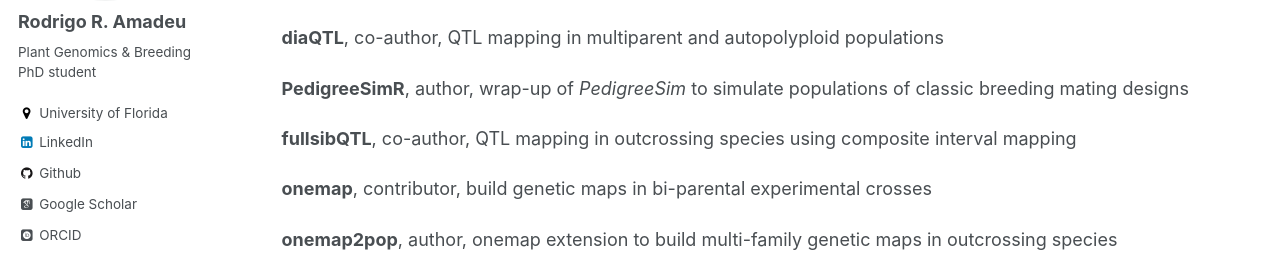
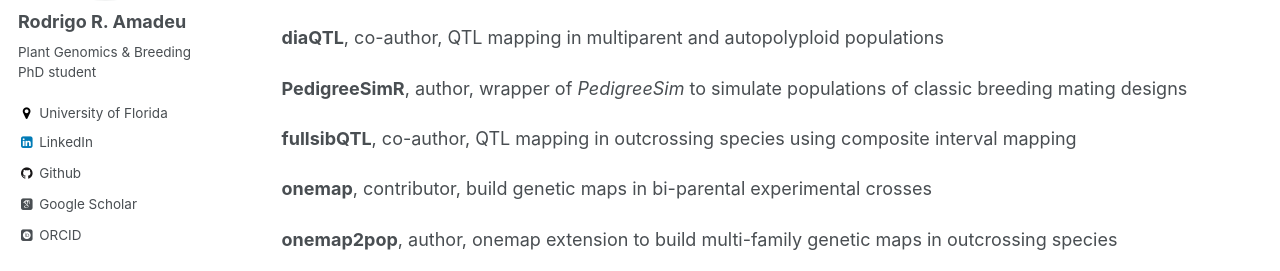
Before and after one commit to rramadeu/rramadeu.github.io, a Jekyll site: the page built from _pages/software.md, in a window 1280 px wide. Shown: the part 291-562 px from the top of the page. Built offline with Jekyll 4.4.1, drawn with Linux system fonts in a browser that asks for light colours; some web fonts are replaced.

Commit message:
Update software.md

```diff
--- a/_pages/software.md
+++ b/_pages/software.md
@@ -17,7 +17,7 @@ All of the listed tools are related to do statistical-genetics analysis to assis
 
 **[diaQTL](https://www.github.com/jendelman/diaQTL)**, co-author, QTL mapping in multiparent and autopolyploid populations
 
-**[PedigreeSimR](https://github.com/rramadeu/PedigreeSimR)**, author, wrap-up of *[PedigreeSim](https://www.wur.nl/en/show/Software-PedigreeSim.htm)* to simulate populations of classic breeding mating designs
+**[PedigreeSimR](https://github.com/rramadeu/PedigreeSimR)**, author, wrapper of *[PedigreeSim](https://www.wur.nl/en/show/Software-PedigreeSim.htm)* to simulate populations of classic breeding mating designs
 
 **[fullsibQTL](https://www.github.com/augusto-garcia/fullsibQTL)**, co-author, QTL mapping in outcrossing species using composite interval mapping
 
```
